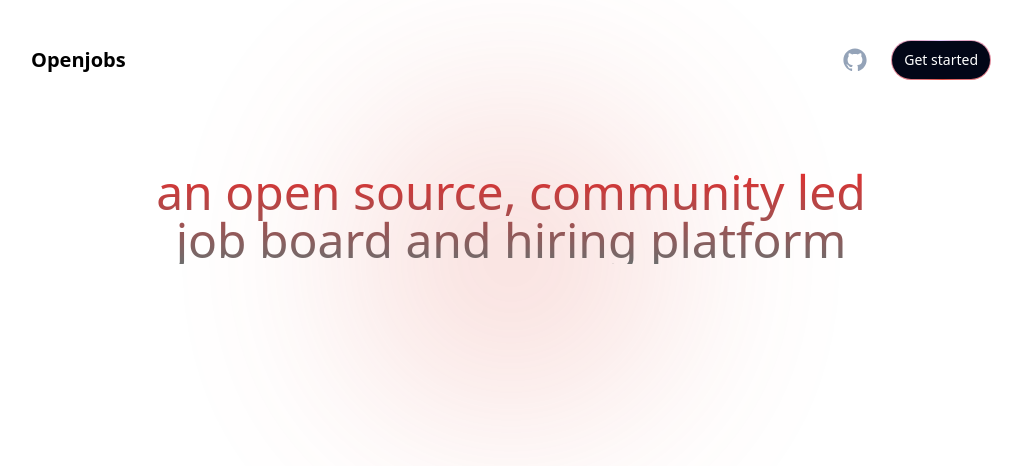
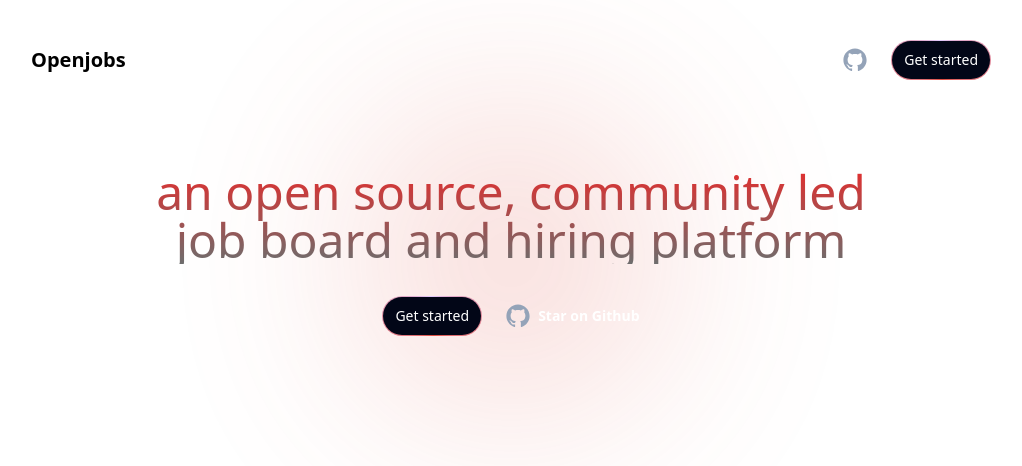
Before and after one commit to 0verread/ninetofive, a React app: page / in a window 1280 px wide. Shown: the top 466 px of the page, without its empty margins (129-1151 px from the left). Built offline with nearby package versions, Linux system fonts and the light colour scheme.

Commit message:
Landing page is Done

```diff
--- a/src/components/Header.tsx
+++ b/src/components/Header.tsx
@@ -17,8 +17,7 @@ const Header = () => {
             href='https://github.com/0verread/openjobs'
             target='_blank'
             rel='noopener noreferrer'
-            className='inline-flex'
-          >
+            className='inline-flex'>
             <GitHubLogoIcon className='h-10 w-6 text-slate-400 transition-colors hover:text-white' />
           </a>
           <Signup />
--- a/src/pages/Landing.tsx
+++ b/src/pages/Landing.tsx
@@ -1,6 +1,9 @@
 import React from "react";
 
+import { GitHubLogoIcon } from "@radix-ui/react-icons";
+
 import Header from "../components/Header";
+import Signup from "../components/buttons/Signup";
 
 const Landing = () => {
   return (
@@ -16,6 +19,14 @@ const Landing = () => {
                 an open source, community led job board and hiring platform
               </h1>
             </div>
+            <div className="flex justify-center gap-6">
+              <Signup />
+              <a className="text-sm font-semibold leading-6 text-white items-center flex flex-initial gap-2"
+                      href='https://github.com/0verread/openjobs'>
+              <GitHubLogoIcon className='h-10 w-6 text-slate-400 transition-colors hover:text-white' />
+              Star on Github
+              </a>
+            </div>
         </div>
       </section>
   </>
```
Lines whose indentation alone changed are shown as unchanged.
